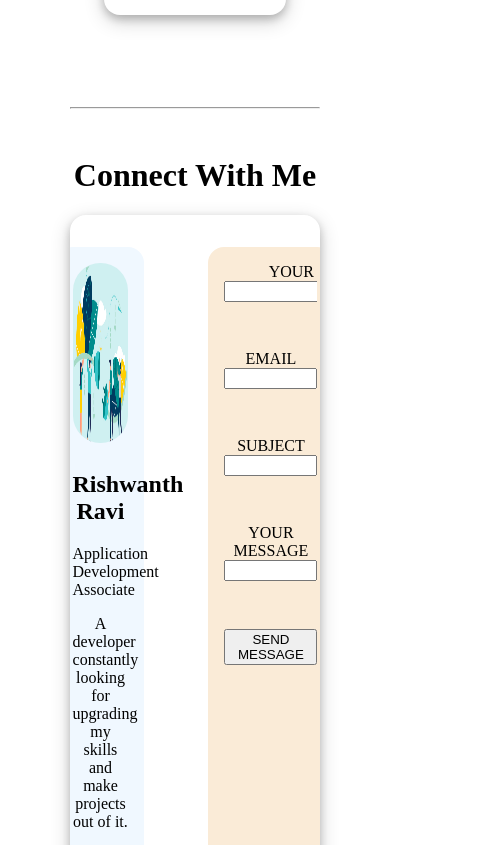
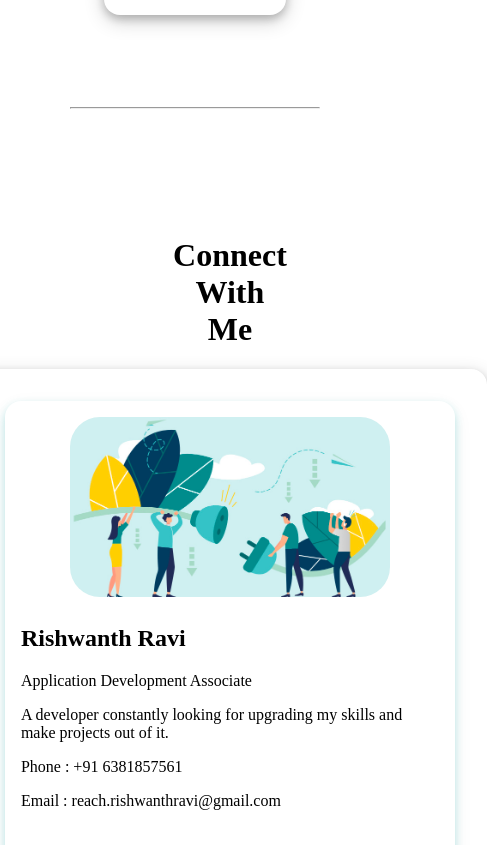
Before and after one commit to Rishikathron/Portfolio, an Angular app in the folder Portfolio/: page / in a window 390 px wide. Shown: the part 3559-4404 px from the top of the page, 487 px wide, since content can reach past the window. Built offline with nearby package versions, Linux system fonts and the light colour scheme.

Commit message:
Connect component complete

```diff
--- a/Portfolio/src/app/body/contact/contact.component.css
+++ b/Portfolio/src/app/body/contact/contact.component.css
@@ -1,3 +1,11 @@
+.container{
+    margin: 1rem;
+    display: flex;
+    flex-flow: column;
+    align-items: center;
+}
+
+
 .flexcontainer{
     display: flex;
     flex-flow: row;
@@ -5,18 +13,19 @@
     box-shadow: 0 4px 8px 0 rgba(0, 0, 0, 0.2), 0 6px 20px 0 rgba(0, 0, 0, 0.19);
     border-radius: 1rem;
     padding: 2rem;
-    overflow: hidden;
     justify-content: center;
 }
 
+                                    /* ---------------Card----------------- */
 .card{
     display: flex;
     flex-flow: column;
     gap: 0.5rem;
-    background-color: aliceblue;
+    background-color: white;
     padding: 1rem;
     border-radius: 1rem;
-    width: 30%;
+    width:35%;
+    box-shadow: 0 4px 8px 0 rgba(52, 194, 199, 0.318), 0 6px 20px 0 rgba(0, 0, 0, 0.059);
 }
 
 .connectimg{
@@ -30,7 +39,6 @@
 .img_conn{
     border-radius:30px;
     overflow:hidden;
-
 }
 
 .About{
@@ -66,21 +74,58 @@
     height: 35px;
 }
 
-/* forms */
+@media (max-width:1099px){
+    .container{
+        display: flex;
+        flex-flow: column;
+        align-items: center;
+    }
+
+    .About{
+        text-align: left;
+    }
+
+}
+
+@media (max-width:925px){
+    .container{
+        margin-left: 4rem;
+    }
+    .card{
+        width: fit-content;
+        gap: 0.5rem;
+        background-color: white;
+        padding: 1rem;
+        border-radius: 1rem;
+        box-shadow: 0 4px 8px 0 rgba(52, 194, 199, 0.318), 0 6px 20px 0 rgba(0, 0, 0, 0.059);
+    }
+    .flexcontainer{
+        display: flex;
+        flex-flow: column;
+    }
+}
+
+                            /*--------------------- forms ------------------------*/
+
+
+
 
 .forms{
     width: 50%;
-    background-color: antiquewhite;
+    background-color: white;
     display: flex;
     padding: 1rem;
     margin-left: 2rem;
     border-radius: 1rem;
+    box-shadow: 0 4px 8px 0 rgba(52, 194, 199, 0.318), 0 6px 20px 0 rgba(0, 0, 0, 0.059);
 }
 .formcontainer{
+    width: 100%;
     display: flex;
     gap: 3rem;
     flex-direction: column;
     overflow: hidden;
+    padding: 1rem;
 }
 .row1{
     display: flex;
@@ -90,3 +135,59 @@
     display: flex;
     flex-direction: column;
 }
+
+/* -----------------form styles-------------------- */
+label{
+    text-align: start;
+    font-weight: bold;
+
+
+}
+
+input{
+   height: 1.5rem;
+   border-radius: 5px;
+   border-color: whitesmoke;
+   background-color: white;
+   border-color: rgb(52,195,199);
+}
+
+.yourmessage{
+    height: 6rem;
+    border: 3px solid  rgb(52,195,199);
+    border-radius: 5px;
+    background-color: white;
+}
+
+.sendbtn{
+    width: 100%;
+    height: 2.2rem;
+    font-weight: bold;
+    background-color: rgb(206,240,240);
+    border-radius: 0.5rem;
+    border-color: rgb(52,195,199);
+}
+
+
+
+@media (max-width:925px){
+    .forms{
+        background-color: white;
+        padding: 1rem;
+        border-radius: 1rem;
+        width: fit-content;
+        margin-left: 0;
+        box-shadow: 0 4px 8px 0 rgba(52, 194, 199, 0.318), 0 6px 20px 0 rgba(0, 0, 0, 0.059);
+    }
+
+
+}
+
+
+@media all and (max-width : 450px){
+    .container{
+        padding : 5rem;
+        margin: 5rem;
+        margin-top: 0rem;
+    }
+}
--- a/Portfolio/src/app/body/contact/contact.component.html
+++ b/Portfolio/src/app/body/contact/contact.component.html
@@ -1,5 +1,4 @@
 <div class="container">
-
     <div class="contactheader"><h1>Connect With Me</h1></div>
     <div class="flexcontainer">
         <div class="card">
@@ -39,7 +38,7 @@
                         <input type="email">
                     </div>
                 </div>
-                <div class="row2">
+                <div class="row3">
                     <div class="userinput">
                         <label id="SUBJECT"> SUBJECT</label>
                         <input type="email">
@@ -48,10 +47,10 @@
                 <div class="row4">
                     <div class="userinput">
                         <label id="MESSAGEBOX"> YOUR MESSAGE</label>
-                        <input type="text" class="yourmessage">
+                        <textarea type="text" class="yourmessage" ></textarea>
                     </div>
                 </div>
-                <div class="sendbtn"><button>SEND MESSAGE</button></div>
+                <div class="sendbtndiv"><button class="sendbtn">SEND MESSAGE</button></div>
             </div>
         </div>
     </div>
```
